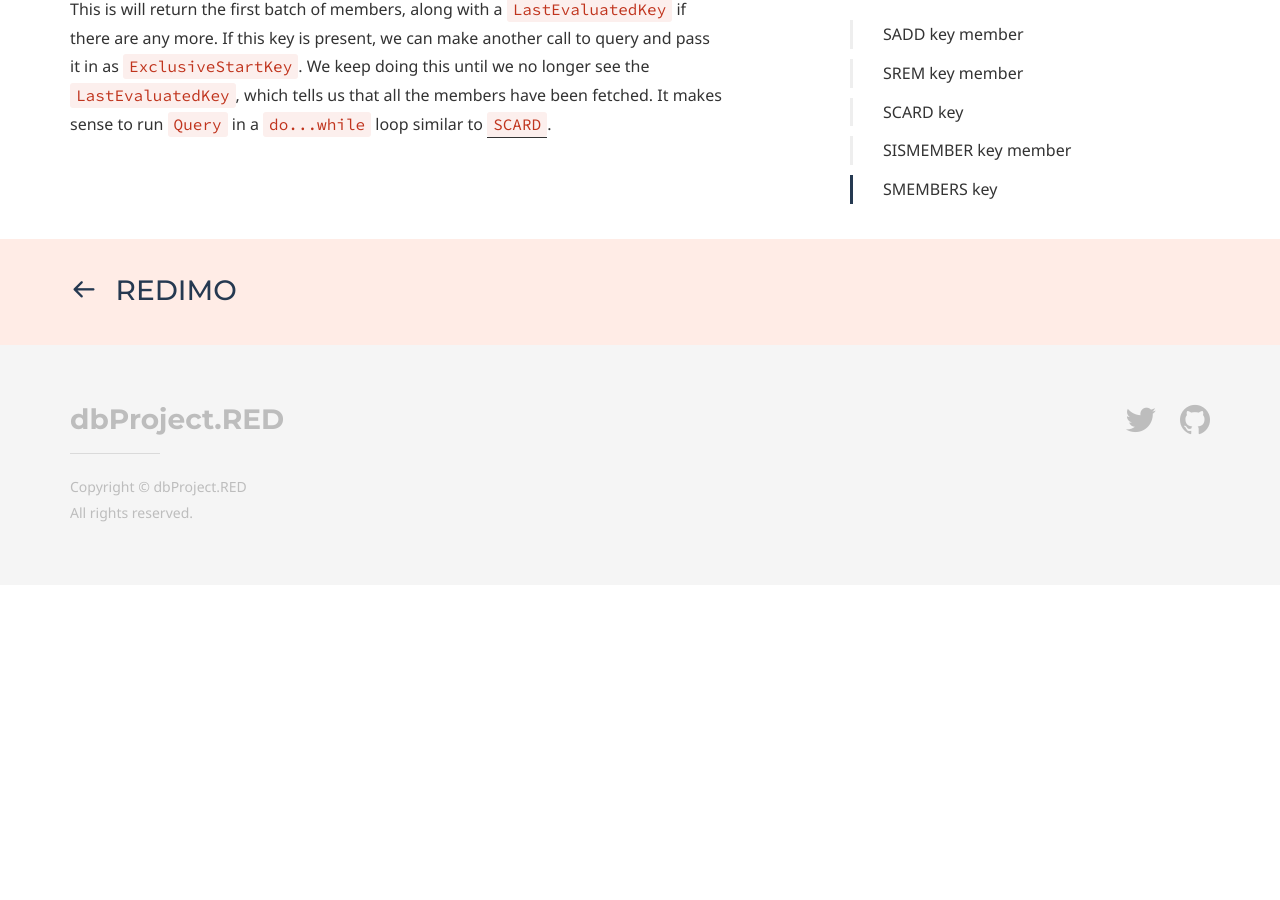
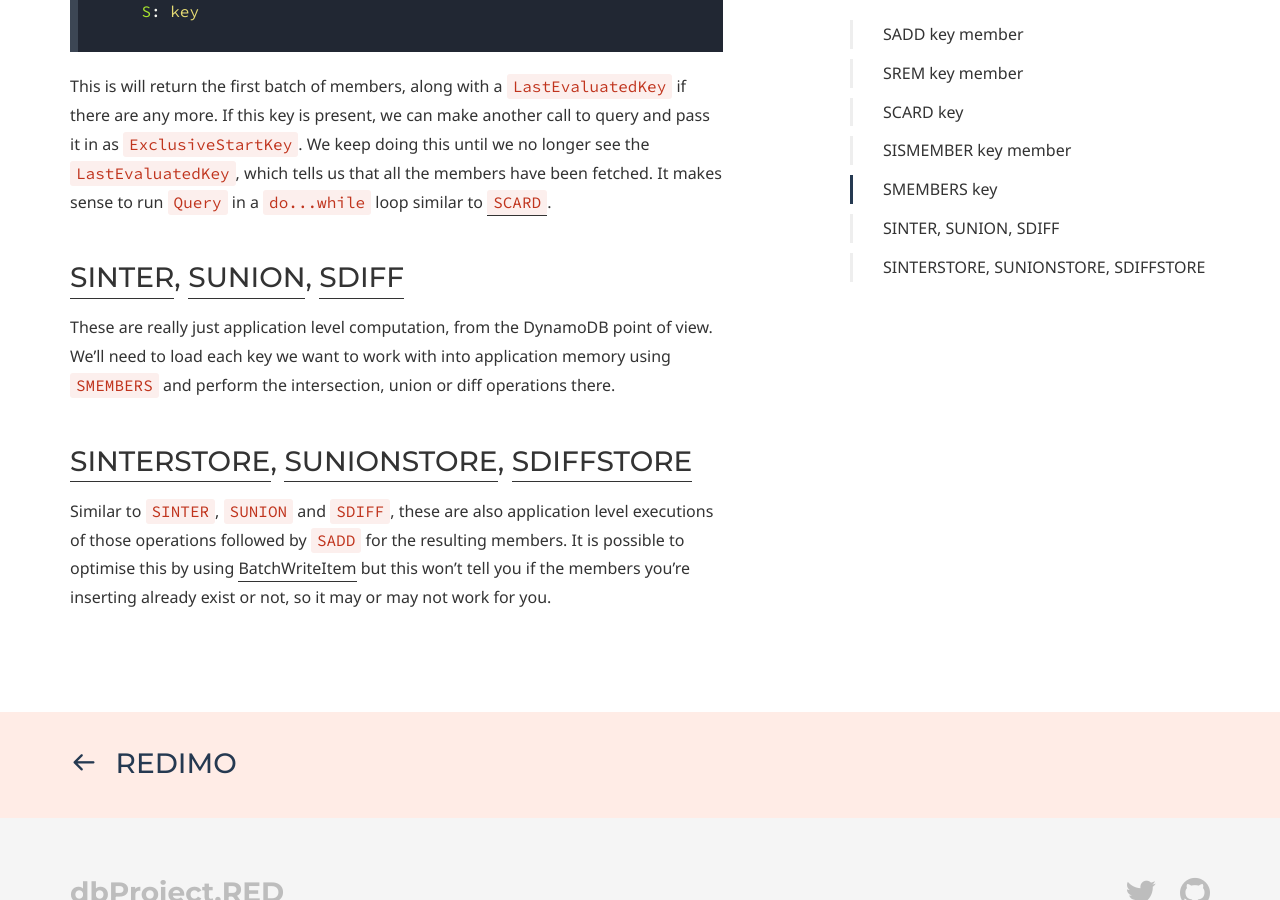
Before and after one commit to dbProjectRED/dbProjectRED.github.io, a Jekyll site: the page built from redimo/implementing-sets.md, in a window 1280 px wide and 900 px high, scrolled down 3898 px. Built offline with Jekyll 4.4.1, drawn with Linux system fonts in a browser that asks for light colours; some web fonts are replaced; before the commit the page ends 4483 px from its top, so only the background shows below that; some of the changed text lies outside the part shown.

Commit message:
Added more set operations

````diff
--- a/redimo/implementing-sets.md
+++ b/redimo/implementing-sets.md
@@ -18,6 +18,8 @@ page_nav:
 ---
 
 The set operations from the Redis API are pretty simple to implement on DynamoDB, because having a partition and range key means we can just have the partition key as the set key, and the member itself as the range key. This gives us all the behaviour that we'd expect with a set. Repeatedly adding members will not duplicate them. The DynamoDB range is sorted, but we don't care about the sorting behaviour for the set operations anyway.
+
+**We're going to be using the operations and concepts referred to in the [DynamoDB Foundation](/redimo/dynamodb-foundation/), so please read that first.**
 
 ### [SADD](https://redis.io/commands/sadd) key member
 Remember that we've created our DynamoDB with a string partition key `pk` and a string sort key `sk`. The first operation is `SADD` which a member into a set. We can use a `PutItem` for this, with the set key on `pk` and the member value itself on `sk` — this will give us set behaviour where we don't duplicate members and just overwrite them if they already exist.
@@ -93,3 +95,9 @@ ExpressionAttributeValues:
 ```
 
  This is will return the first batch of members, along with a `LastEvaluatedKey` if there are any more. If this key is present, we can make another call to query and pass it in as `ExclusiveStartKey`. We keep doing this until we no longer see the `LastEvaluatedKey`, which tells us that all the members have been fetched. It makes sense to run `Query` in a `do...while` loop similar to [`SCARD`](#scard-key).
+
+### [SINTER](https://redis.io/commands/sinter), [SUNION](https://redis.io/commands/sunion), [SDIFF](https://redis.io/commands/sdiff)
+These are really just application level computation, from the DynamoDB point of view. We'll need to load each key we want to work with into application memory using `SMEMBERS` and perform the intersection, union or diff operations there.
+
+### [SINTERSTORE](https://redis.io/commands/sinterstore), [SUNIONSTORE](https://redis.io/commands/sunionstore), [SDIFFSTORE](https://redis.io/commands/sdiffstore)
+Similar to `SINTER`, `SUNION` and `SDIFF`, these are also application level executions of those operations followed by `SADD` for the resulting members. It is possible to optimise this by using [BatchWriteItem](https://docs.aws.amazon.com/amazondynamodb/latest/APIReference/API_BatchWriteItem.html) but this won't tell you if the members you're inserting already exist or not, so it may or may not work for you.
````
Also changed, not shown: redimo/implementing-strings.md (+5 -3 lines).
